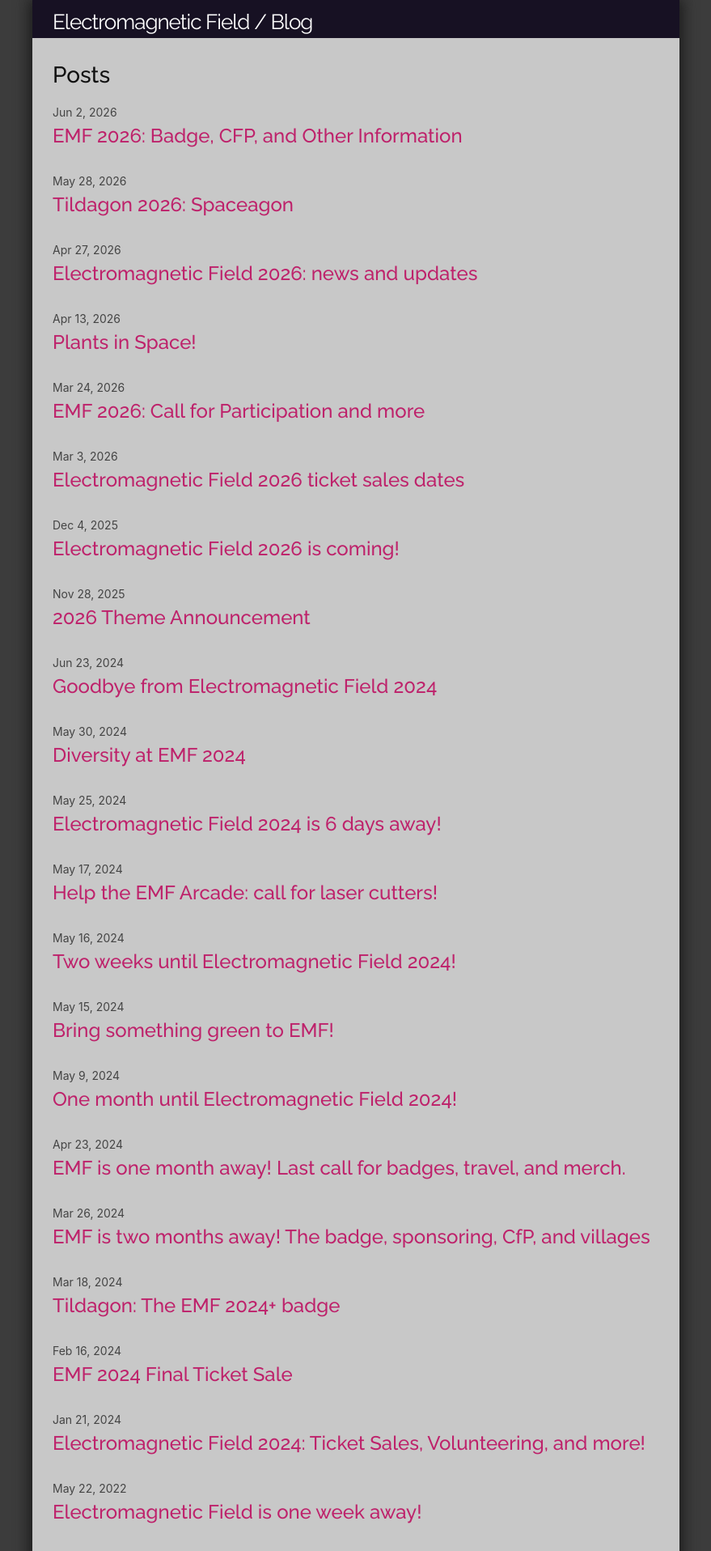
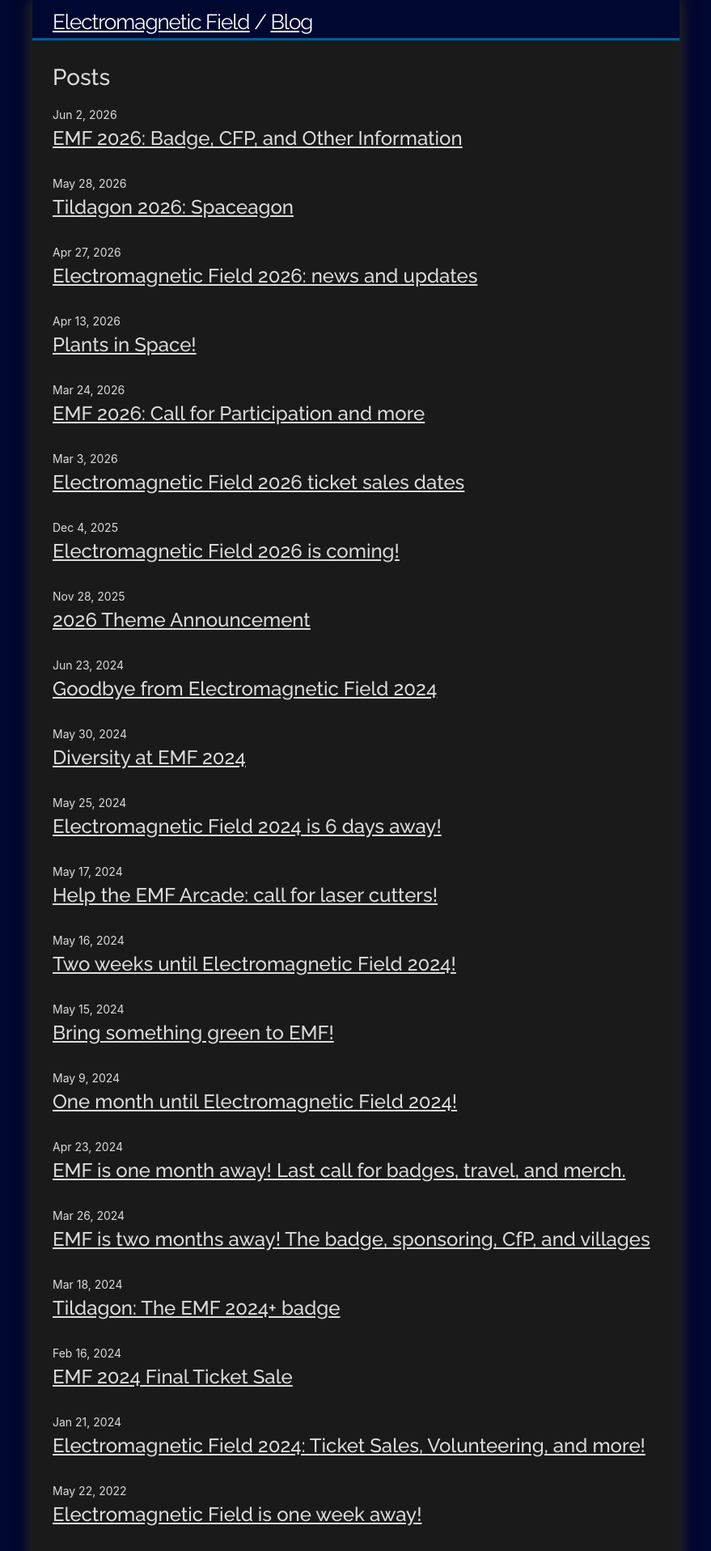
Before and after one commit to emfcamp/blog, a Jekyll site: the page built from index.md, in a window 1280 px wide. Shown: the top 1916 px of the page at 81% size, without its empty margins (200-1079 px from the left). Built offline with Jekyll 4.4.1, drawn with Linux system fonts in a browser that asks for light colours.

Commit message:
Update the colours to be inline with 2026 branding

```diff
--- a/_sass/minima.scss
+++ b/_sass/minima.scss
@@ -12,11 +12,11 @@ $base-line-height: 1.5 !default;
 
 $spacing-unit:     25px !default;
 
-$text-color:       #111 !default;
-$background-color: #fdfdfd !default;
-$brand-color:      #be226b !default;
+$text-color:       #dcdcdc !default;
+$background-color: #000730 !default;
+$brand-color:      #dcdcdc !default;
 
-$grey-color:       #444 !default;
+$grey-color:       #dcdcdc !default;
 $grey-color-light: lighten($grey-color, 40%) !default;
 $grey-color-dark:  darken($grey-color, 25%) !default;
 
--- a/_sass/minima/_base.scss
+++ b/_sass/minima/_base.scss
@@ -16,7 +16,7 @@ dl, dd, ol, ul, figure {
 body {
   font: $base-font-weight #{$base-font-size}/#{$base-line-height} $base-font-family;
   color: $text-color;
-  background-color: #3c3c3c;
+  background-color: $background-color;
   -webkit-text-size-adjust: 100%;
   -webkit-font-feature-settings: "kern" 1;
      -moz-font-feature-settings: "kern" 1;
@@ -106,14 +106,14 @@ h1, h2, h3, h4, h5, h6 {
  */
 a {
   color: $brand-color;
-  text-decoration: none;
+  text-decoration: underline;
 
   &:visited {
     color: darken($brand-color, 15%);
   }
 
   &:hover {
-    color: $text-color;
+    color: lighten($brand-color, 15%);
     text-decoration: underline;
   }
 
@@ -131,7 +131,7 @@ a {
  * Blockquotes
  */
 blockquote {
-  color: $grey-color;
+  color: $grey-color-dark;
   border-left: 4px solid $grey-color-light;
   padding-left: $spacing-unit / 2;
   @include relative-font-size(1.125);
@@ -179,7 +179,7 @@ pre {
 .wrapper {
   max-width: -webkit-calc(#{$content-width} - (#{$spacing-unit} * 2));
   max-width:         calc(#{$content-width} - (#{$spacing-unit} * 2));
-  background-color: #c8c8c8;
+  background-color: #1a1a1a;
   box-shadow: 5px -1px 15px #222, -5px -1px 15px #222;
   margin-right: auto;
   margin-left: auto;
@@ -220,14 +220,14 @@ table {
   border: 1px solid $grey-color-light;
   tr {
     &:nth-child(even) {
-      background-color: lighten($grey-color-light, 6%);
+      background-color: darken($grey-color-dark, 32%);
     }
   }
   th, td {
     padding: ($spacing-unit / 3) ($spacing-unit / 2);
   }
   th {
-    background-color: lighten($grey-color-light, 3%);
+    background-color: darken($grey-color-dark, 32%);
     border: 1px solid darken($grey-color-light, 4%);
     border-bottom-color: darken($grey-color-light, 12%);
   }
--- a/_sass/minima/_layout.scss
+++ b/_sass/minima/_layout.scss
@@ -7,7 +7,10 @@
   margin-right: -$spacing-unit;
   padding-left: $spacing-unit;
   padding-right: $spacing-unit;
-  background-color: #171123;
+  background-color: $background-color;
+  border-bottom: 3px;
+  border-bottom-style: solid;
+  border-bottom-color: #005d96;
 }
 
 .site-title {
```
